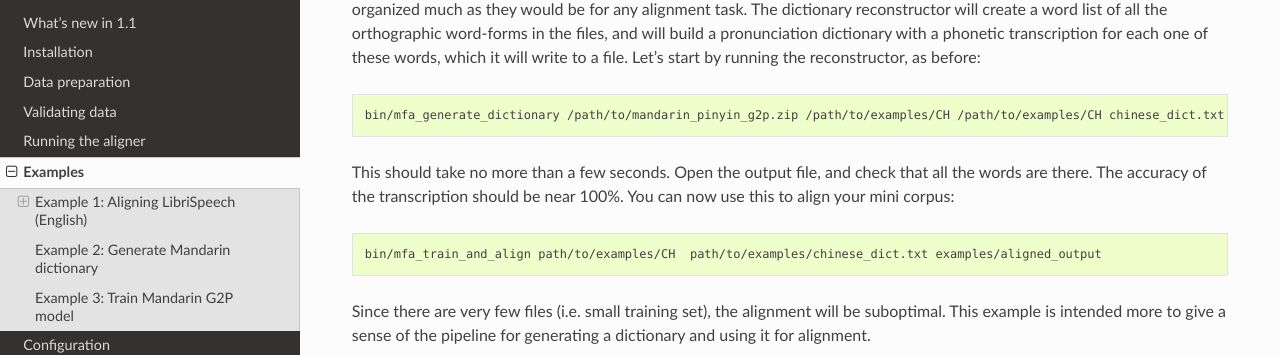
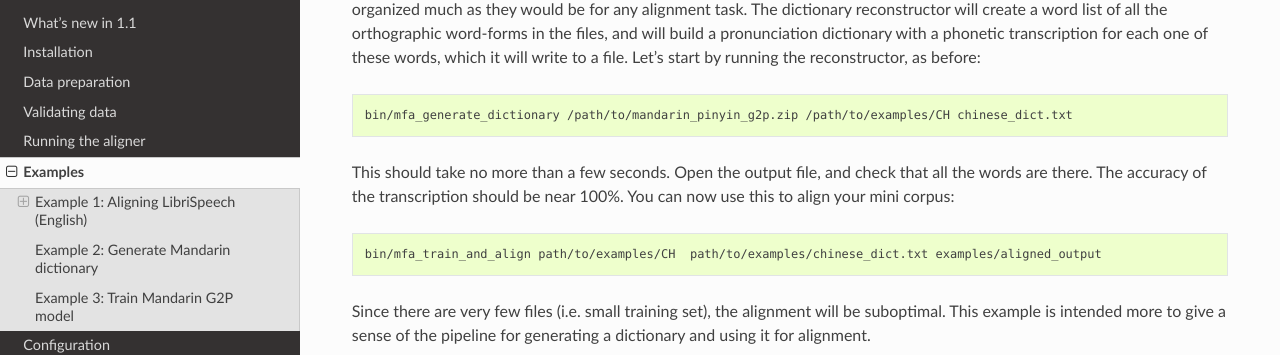
Before and after one commit to MontrealCorpusTools/Montreal-Forced-Aligner, a Sphinx documentation site: the page built from docs/source/example.rst, in a window 1280 px wide and 900 px high, scrolled down 668 px. Shown: the part 152-507 px from the top of the window. Built offline with Sphinx 7.4.7 and the Read the Docs theme 2.0.0, drawn with Linux system fonts in a browser that asks for light colours.

Commit message:
Fix an argument repeated error in a command
`bin/mfa_generate_dictionary` command only has 3 positional arguments.

```diff
--- a/docs/source/example.rst
+++ b/docs/source/example.rst
@@ -61,7 +61,7 @@ phonetic transcription for each one of these words, which it will write to a fil
 
 .. code-block:: bash
 
-   bin/mfa_generate_dictionary /path/to/mandarin_pinyin_g2p.zip /path/to/examples/CH /path/to/examples/CH chinese_dict.txt
+   bin/mfa_generate_dictionary /path/to/mandarin_pinyin_g2p.zip /path/to/examples/CH chinese_dict.txt
 
 This should take no more than a few seconds. Open the output file, and check that all the words are there. The accuracy
 of the transcription should be near 100%. You can now use this to align your mini corpus:
```
